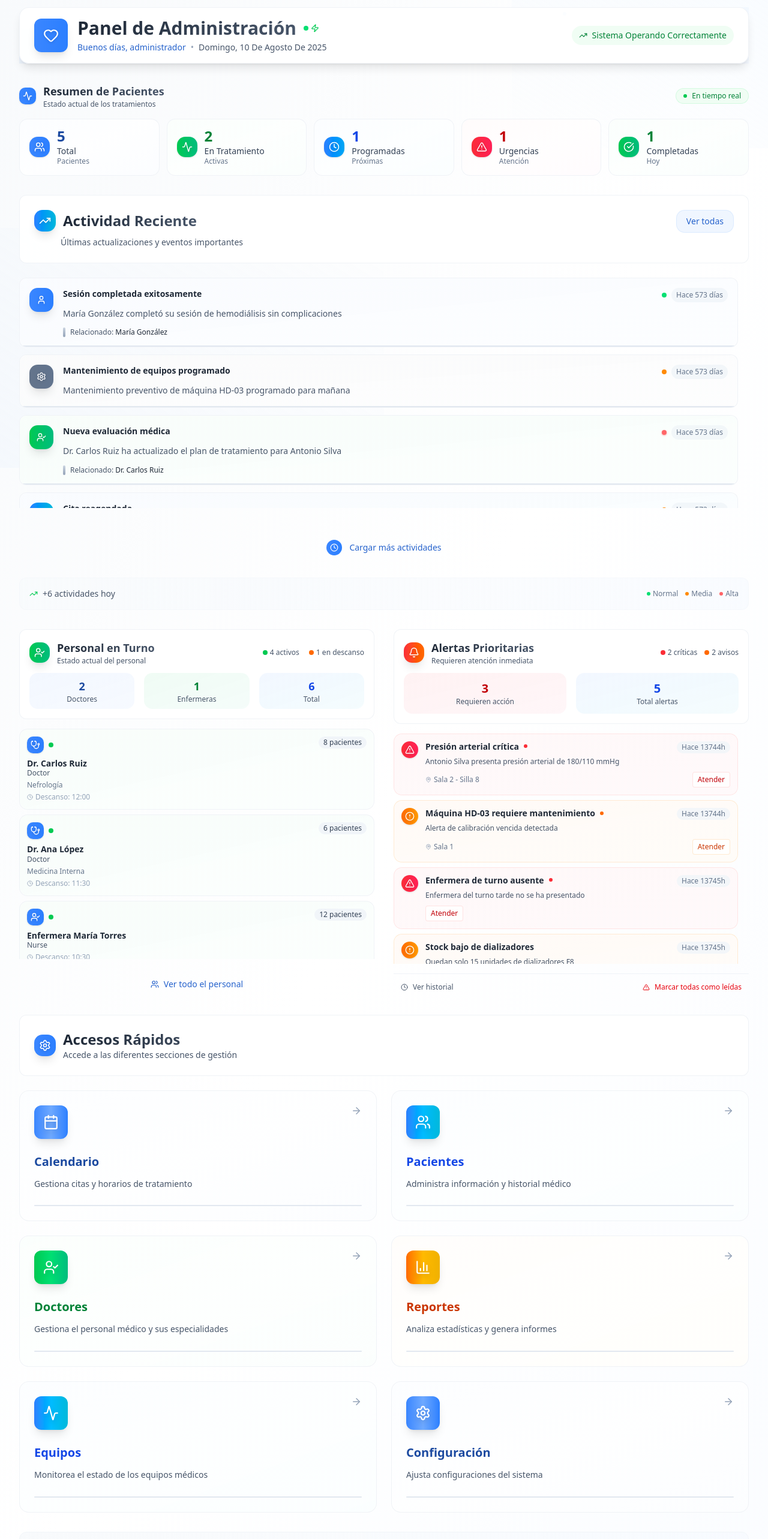
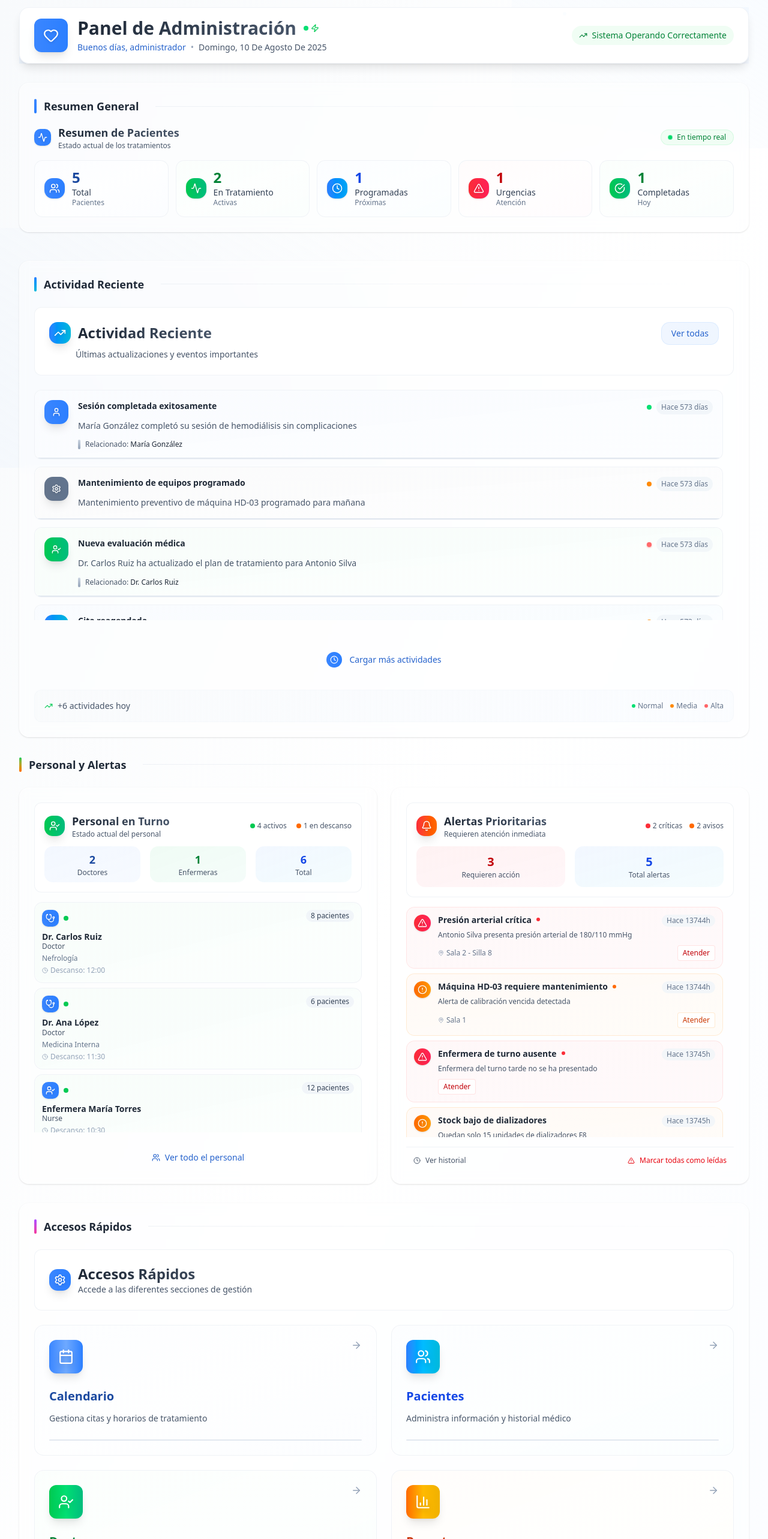
Before and after one commit to Hiddenberg/llmed-clinic, a Next.js app in the folder application/: page /admin in a window 1280 px wide. Shown: the part 20-2586 px from the top of the page at 60% size. Built offline with nearby package versions, Linux system fonts and the light colour scheme.

Commit message:
adding border shadow to distinct where a section ends

```diff
--- a/application/src/components/pages/admin/home/AdminHomePage.tsx
+++ b/application/src/components/pages/admin/home/AdminHomePage.tsx
@@ -101,17 +101,28 @@ function Header () {
                   </div>
                </div>
             </div>
+         </div>
+      </div>
+   );
+}
 
-            {/* Simplified welcome message */}
-            {/* <div className="relative">
-               <div className="relative bg-gradient-to-r from-brand-50 via-white to-blue-50 p-5 border border-brand-100/50 rounded-xl">
-                  <p className="text-gray-700 leading-relaxed">
-                     Bienvenido al <span className="bg-clip-text bg-gradient-to-r from-brand-600 to-blue-600 font-semibold text-transparent">sistema de gestión integral</span> de LLMed Clinic.
-                     Supervisa todas las actividades y gestiona los recursos de la clínica de hemodiálisis con tecnología avanzada.
-                  </p>
+// Section separator component for visual hierarchy
+function SectionSeparator({ title, subtitle }: { title?: string; subtitle?: string }) {
+   return (
+      <div className="relative py-6">
+         {/* Gradient line */}
+         <div className="absolute inset-0 flex items-center">
+            <div className="bg-gradient-to-r from-transparent via-gray-300/50 to-transparent w-full h-px"></div>
          </div>
-            </div> */}
+
+         {title && (
+            <div className="relative flex justify-center">
+               <div className="bg-gray-50 px-6 py-2 border border-gray-200/50 rounded-full">
+                  <h3 className="font-medium text-gray-600 text-sm">{title}</h3>
+                  {subtitle && <p className="mt-0.5 text-gray-500 text-xs">{subtitle}</p>}
                </div>
+            </div>
+         )}
       </div>
    );
 }
@@ -126,35 +137,64 @@ export default function AdminHomePage () {
          </div>
 
          <div className="relative mx-auto px-4 sm:px-6 lg:px-8 py-8 max-w-7xl">
+            {/* Header Section */}
             <Header />
 
-            {/* Compact Tracking Bar */}
-            <div className="mb-8">
+            {/* Patient Overview Section */}
+            <section className="mb-12">
+               <div className="bg-white/40 shadow-sm backdrop-blur-sm p-6 border border-white/50 rounded-2xl">
+                  <div className="flex items-center gap-3 mb-4">
+                     <div className="bg-gradient-to-b from-brand-500 to-blue-500 rounded-full w-1 h-6"></div>
+                     <h2 className="font-semibold text-gray-800 text-lg">Resumen General</h2>
+                     <div className="flex-1 bg-gradient-to-r from-gray-300/30 to-transparent ml-4 h-px"></div>
+                  </div>
                   <TrackingBar />
                </div>
+            </section>
 
-            {/* Main Content Grid - Enhanced Layout */}
-            <div className="gap-8 grid grid-cols-1 lg:grid-cols-4 xl:grid-cols-6">
-               {/* Activity Feed - Full width on mobile, spans across on larger screens */}
-               <div className="lg:col-span-4 xl:col-span-6">
+            {/* Main Content Sections */}
+            <div className="space-y-8">
+               {/* Activity Feed Section */}
+               <section>
+                  <div className="bg-white/40 shadow-sm backdrop-blur-sm p-6 border border-white/50 rounded-2xl">
+                     <div className="flex items-center gap-3 mb-6">
+                        <div className="bg-gradient-to-b from-blue-500 to-cyan-500 rounded-full w-1 h-6"></div>
+                        <h2 className="font-semibold text-gray-800 text-lg">Actividad Reciente</h2>
+                        <div className="flex-1 bg-gradient-to-r from-gray-300/30 to-transparent ml-4 h-px"></div>
+                     </div>
                      <ActivityFeed />
                   </div>
+               </section>
 
+               {/* Staff and Alerts Section */}
+               <section>
+                  <div className="flex items-center gap-3 mb-6">
+                     <div className="bg-gradient-to-b from-green-500 to-orange-500 rounded-full w-1 h-6"></div>
+                     <h2 className="font-semibold text-gray-800 text-lg">Personal y Alertas</h2>
+                     <div className="flex-1 bg-gradient-to-r from-gray-300/30 to-transparent ml-4 h-px"></div>
+                  </div>
 
-               {/* Staff Panel - Compact sidebar */}
-               <div className="lg:col-span-1 xl:col-span-3">
+                  <div className="gap-6 grid grid-cols-1 xl:grid-cols-2">
+                     <div className="bg-white/40 shadow-sm backdrop-blur-sm p-6 border border-white/50 rounded-2xl">
                         <StaffPanel />
                      </div>
-
-               {/* Priority Alerts - Important sidebar */}
-               <div className="lg:col-span-1 xl:col-span-3">
+                     <div className="bg-white/40 shadow-sm backdrop-blur-sm p-6 border border-white/50 rounded-2xl">
                         <PriorityAlerts />
                      </div>
+                  </div>
+               </section>
 
-               {/* Navigation Cards - Takes more space */}
-               <div className="lg:col-span-2 xl:col-span-6">
+               {/* Navigation Section */}
+               <section>
+                  <div className="bg-white/40 shadow-sm backdrop-blur-sm p-6 border border-white/50 rounded-2xl">
+                     <div className="flex items-center gap-3 mb-6">
+                        <div className="bg-gradient-to-b from-purple-500 to-pink-500 rounded-full w-1 h-6"></div>
+                        <h2 className="font-semibold text-gray-800 text-lg">Accesos Rápidos</h2>
+                        <div className="flex-1 bg-gradient-to-r from-gray-300/30 to-transparent ml-4 h-px"></div>
+                     </div>
                      <NavigationCards />
                   </div>
+               </section>
             </div>
 
             {/* Enhanced Footer */}
```
Lines whose indentation alone changed are shown as unchanged.
